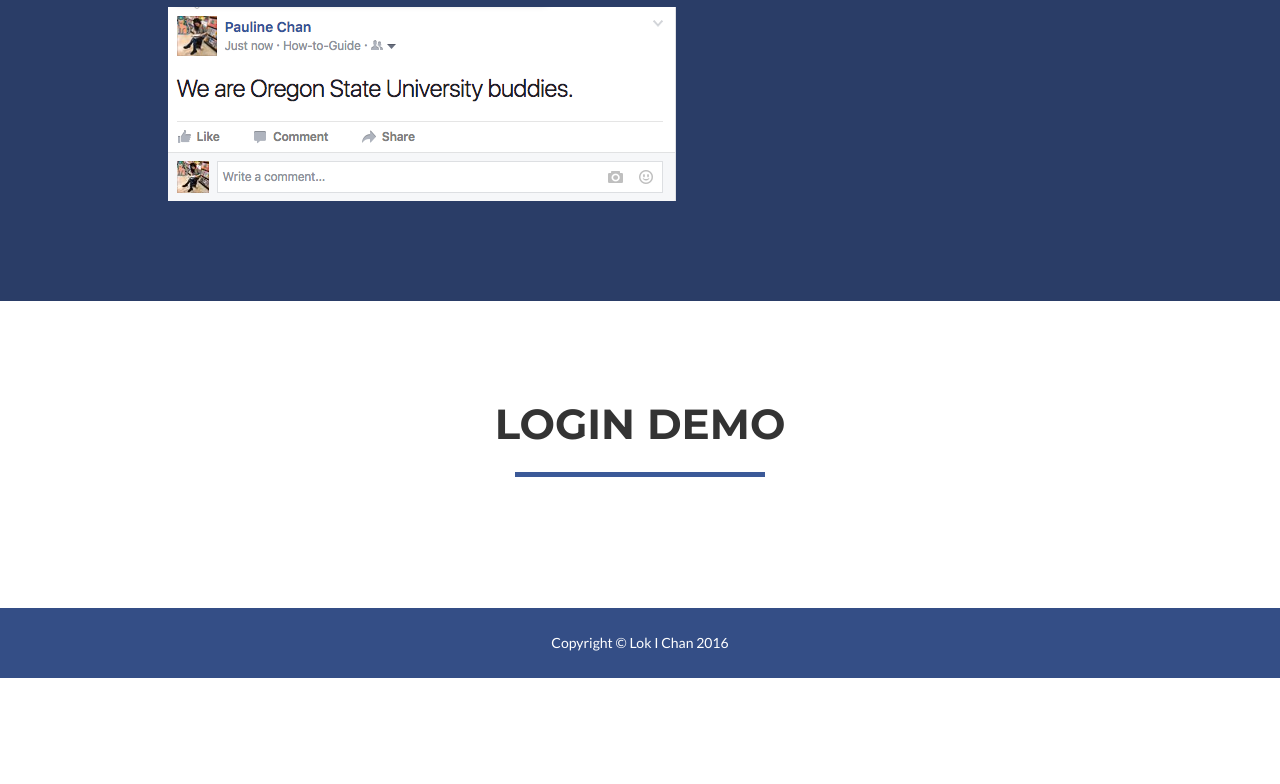
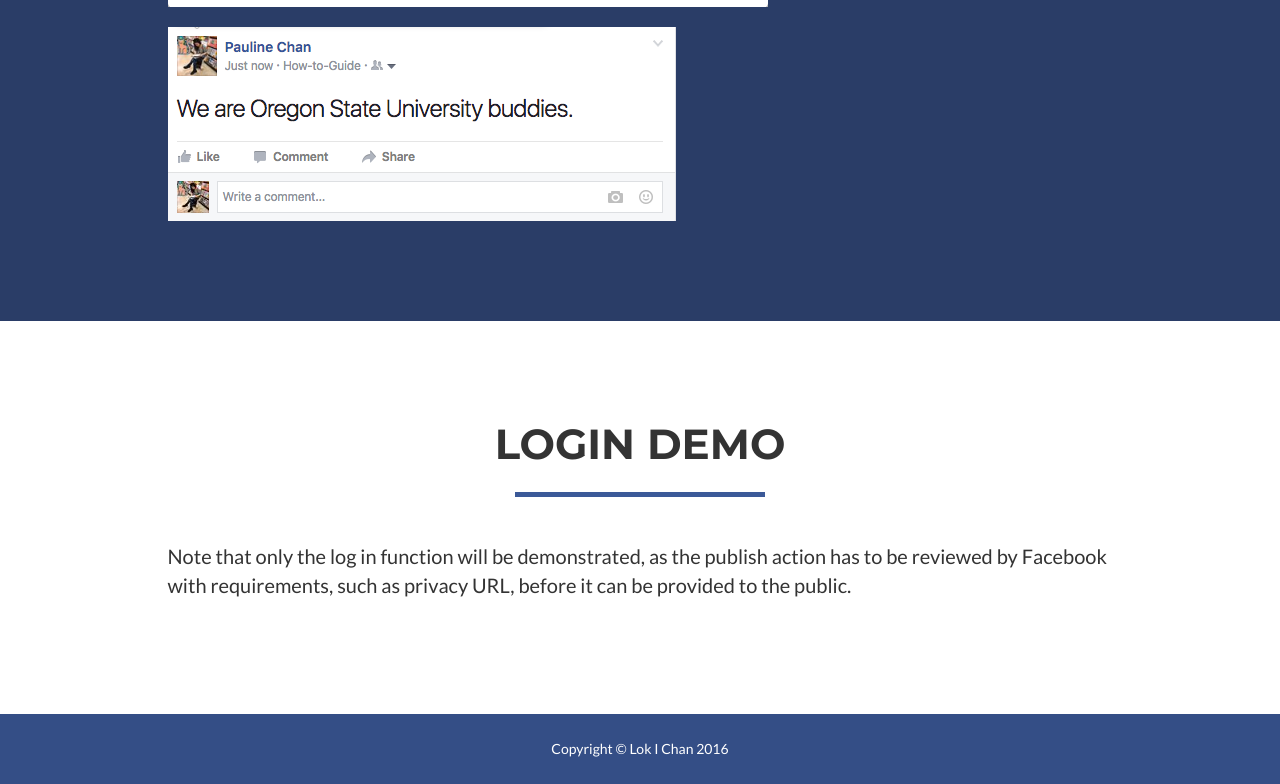
Before and after one commit to chanloki/how-to-guide, a website: page index.html in a window 1280 px wide. Shown: the part 7128-7912 px from the top of the page. Before the commit the page ends 7806 px from the top, so only its background shows below. Drawn offline with nearby package versions, Linux system fonts and the light colour scheme; a script that the page names is missing.

Commit message:
add note for the demonstration

```diff
--- a/index.html
+++ b/index.html
@@ -284,7 +284,7 @@
                     <p>To make it clear, here I create a button for demonstration to publish a new post. When it is clicked, the <code>publishPost()</code> will be called.</p>
                     <p>Inside this function, you need to call <code>FB.api</code>. <code>/me/feed</code> refers to the current user feed; <code>POST</code> refers to the HTTP POST method. <code>{"message": "We are Oregon State University buddies."}</code> is the field name of the main body published. There are more fields that can be used such as "link", "place", "tags", and so on.</p>
                     <script async src="//jsfiddle.net/chanloki/nrwhhLbz/6/embed/js,html/dark/"></script>
-
+                    <br>
                     <img src="img/publish_actions.png" class="img-responsive">
                     <br>
                     <img src="img/post.png" class="img-responsive">
@@ -304,6 +304,7 @@
             </div>
             <div class="row">
                 <div class="col-lg-10 col-lg-offset-1">
+                    <p> Note that only the log in function will be demonstrated, as the publish action has to be reviewed by Facebook with requirements, such as privacy URL, before it can be provided to the public.</p>
                     <div id="fbloginbut" scope="public_profile,email,publish_actions" onlogin="checkLoginState();" class="fb-login-button" data-show-faces="false" data-auto-logout-link="true"></div>
                     <div id="status"></div>
 
```
